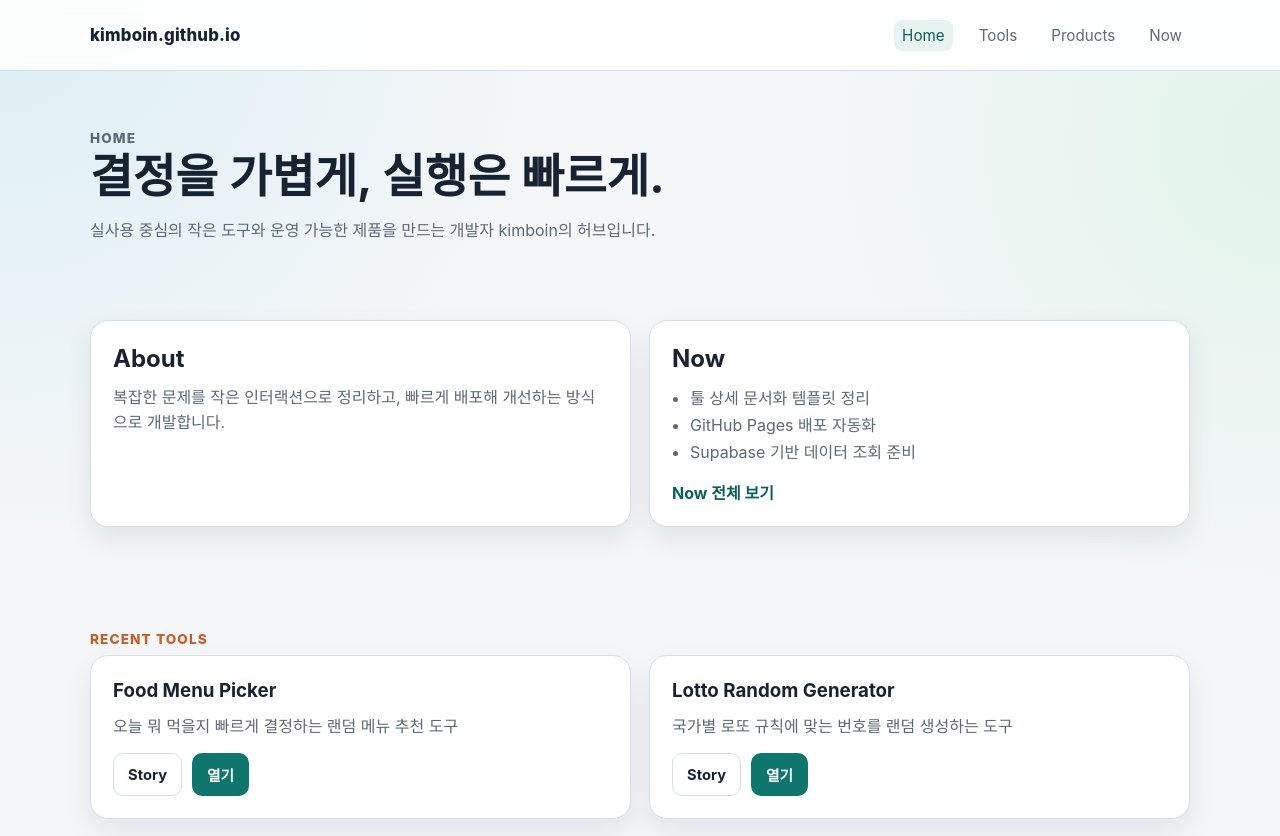
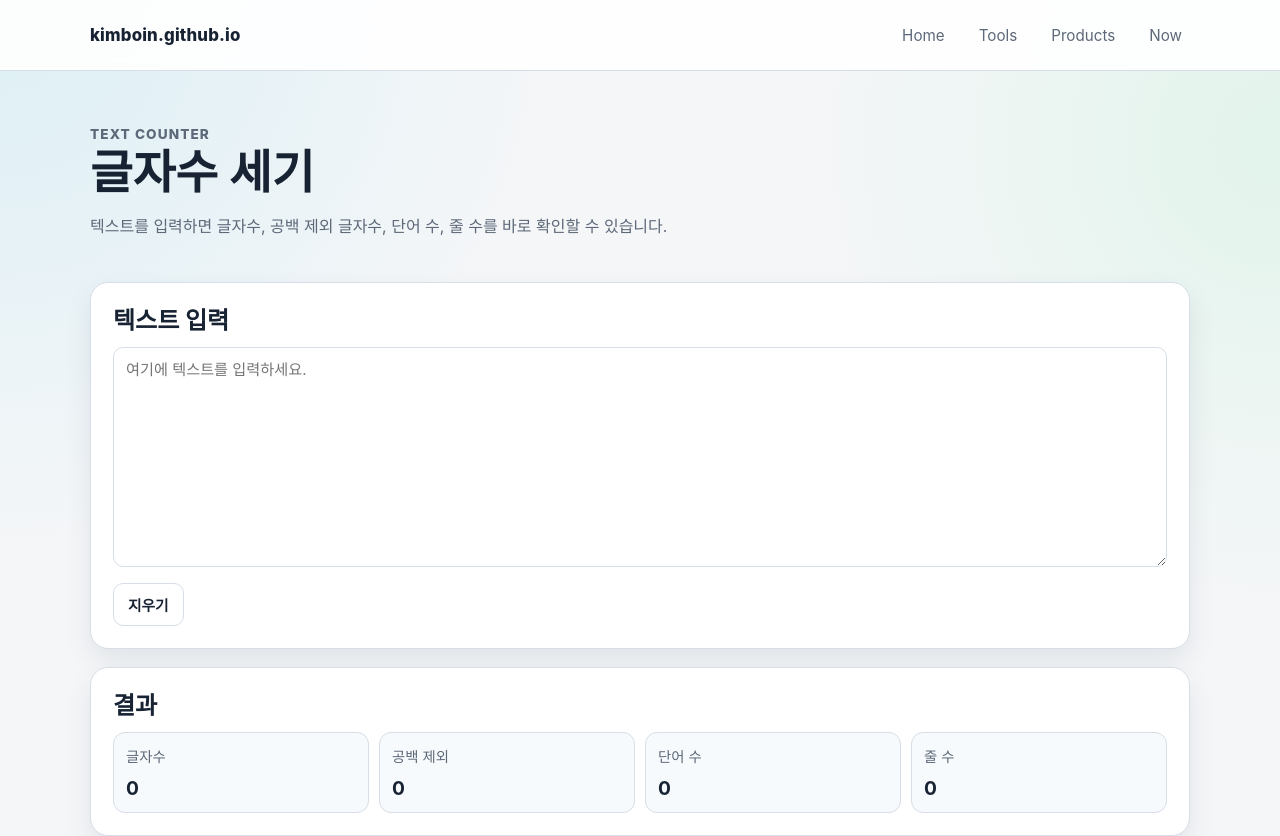
Before and after one commit to kimboin/kimboin.github.io, a React (Vite) app: page /text-counter in a window 1280 px wide. Before the commit this address led to /. Shown: the top 836 px of the page. Built offline with nearby package versions, Linux system fonts and the light colour scheme.

Commit message:
글자수세기

```diff
--- a/src/App.jsx
+++ b/src/App.jsx
@@ -8,6 +8,7 @@ import NowPage from './pages/NowPage';
 import StoryPage from './pages/StoryPage';
 import FoodMenuPickerPage from './pages/FoodMenuPickerPage';
 import LottoRandomGeneratorPage from './pages/LottoRandomGeneratorPage';
+import TextCounterPage from './pages/TextCounterPage';
 
 function App() {
   return (
@@ -21,6 +22,7 @@ function App() {
         <Route path="/stories/:storySlug" element={<StoryPage />} />
         <Route path="/food-menu-picker" element={<FoodMenuPickerPage />} />
         <Route path="/lotto-random-generator" element={<LottoRandomGeneratorPage />} />
+        <Route path="/text-counter" element={<TextCounterPage />} />
         <Route path="*" element={<Navigate to="/" replace />} />
       </Routes>
     </SiteLayout>
--- a/src/components/SeoMeta.jsx
+++ b/src/components/SeoMeta.jsx
@@ -29,6 +29,11 @@ const META_BY_ROUTE = [
     match: (path) => path === '/lotto-random-generator',
     title: 'Lotto Random Generator | 국가별 로또 번호 생성기',
     description: '국가별 로또 규칙에 맞춰 중복 없는 번호를 빠르게 생성하는 도구'
+  },
+  {
+    match: (path) => path === '/text-counter',
+    title: '글자수 세기 | Text Counter',
+    description: '입력한 텍스트의 글자수, 공백 제외 글자수, 단어 수, 줄 수를 실시간으로 계산하는 도구'
   },
   {
     match: (path) => path === '/products',
--- a/src/data/content.js
+++ b/src/data/content.js
@@ -1,4 +1,17 @@
 export const tools = [
+  {
+    slug: 'text-counter',
+    name: 'Text Counter',
+    oneLiner: '입력한 텍스트의 글자수와 단어 수를 실시간으로 확인하는 도구',
+    why: '글 작성이나 제출 전 분량을 빠르게 확인할 수 있는 간단한 도구가 필요했습니다.',
+    how: [
+      '텍스트 입력창에 문장을 붙여 넣거나 직접 입력합니다.',
+      '글자수, 공백 제외 글자수, 단어 수, 줄 수를 즉시 확인합니다.',
+      '필요하면 지우기 버튼으로 빠르게 초기화합니다.'
+    ],
+    learned: '즉시 피드백이 필요한 도구는 결과를 분리하지 않고 한 화면에서 보여주는 것이 효율적이었습니다.',
+    openUrl: '/text-counter/'
+  },
   {
     slug: 'food-menu-picker',
     name: 'Food Menu Picker',
--- /dev/null
+++ b/src/pages/TextCounterPage.jsx
@@ -0,0 +1,79 @@
+import { useEffect, useMemo, useState } from 'react';
+import { trackEvent } from '../lib/analytics';
+
+function TextCounterPage() {
+  const [text, setText] = useState('');
+
+  const stats = useMemo(() => {
+    const characters = text.length;
+    const charactersNoSpaces = text.replace(/\s/g, '').length;
+    const words = text.trim() ? text.trim().split(/\s+/).length : 0;
+    const lines = text ? text.split(/\r\n|\r|\n/).length : 0;
+
+    return { characters, charactersNoSpaces, words, lines };
+  }, [text]);
+
+  useEffect(() => {
+    trackEvent('tool_open', { tool_name: 'text-counter' });
+  }, []);
+
+  function onClear() {
+    if (!text) {
+      return;
+    }
+    setText('');
+    trackEvent('tool_reset', { tool_name: 'text-counter' });
+  }
+
+  return (
+    <section className="section">
+      <div className="container tool-layout">
+        <header className="hero tool-hero">
+          <p className="kicker">TEXT COUNTER</p>
+          <h1>글자수 세기</h1>
+          <p>텍스트를 입력하면 글자수, 공백 제외 글자수, 단어 수, 줄 수를 바로 확인할 수 있습니다.</p>
+        </header>
+
+        <section className="card">
+          <h2>텍스트 입력</h2>
+          <textarea
+            className="text-counter-input"
+            placeholder="여기에 텍스트를 입력하세요."
+            value={text}
+            onChange={(event) => setText(event.target.value)}
+            aria-label="글자수 계산 텍스트 입력"
+          />
+          <div className="actions">
+            <button type="button" className="button ghost" onClick={onClear}>
+              지우기
+            </button>
+          </div>
+        </section>
+
+        <section className="card" aria-live="polite">
+          <h2>결과</h2>
+          <div className="counter-stats">
+            <article className="counter-stat">
+              <p className="counter-label">글자수</p>
+              <strong>{stats.characters.toLocaleString()}</strong>
+            </article>
+            <article className="counter-stat">
+              <p className="counter-label">공백 제외</p>
+              <strong>{stats.charactersNoSpaces.toLocaleString()}</strong>
+            </article>
+            <article className="counter-stat">
+              <p className="counter-label">단어 수</p>
+              <strong>{stats.words.toLocaleString()}</strong>
+            </article>
+            <article className="counter-stat">
+              <p className="counter-label">줄 수</p>
+              <strong>{stats.lines.toLocaleString()}</strong>
+            </article>
+          </div>
+        </section>
+      </div>
+    </section>
+  );
+}
+
+export default TextCounterPage;
--- a/src/styles.css
+++ b/src/styles.css
@@ -146,7 +146,8 @@ a {
 .text-link:focus-visible,
 .tab-btn:focus-visible,
 .lotto-tab:focus-visible,
-input:focus-visible {
+input:focus-visible,
+textarea:focus-visible {
   outline: 2px solid var(--primary);
   outline-offset: 2px;
 }
@@ -422,11 +423,21 @@ main {
 
 .menu-form input,
 .controls input,
-.custom-field input {
+.custom-field input,
+.text-counter-input {
   border: 1px solid var(--border);
   border-radius: 10px;
   padding: 10px 12px;
   font-size: 0.95rem;
+}
+
+.text-counter-input {
+  width: 100%;
+  min-height: 220px;
+  resize: vertical;
+  margin-bottom: 12px;
+  line-height: 1.6;
+  font-family: inherit;
 }
 
 .menu-form input {
@@ -610,6 +621,28 @@ main {
   border: 0;
 }
 
+.counter-stats {
+  display: grid;
+  grid-template-columns: repeat(4, minmax(0, 1fr));
+  gap: 10px;
+}
+
+.counter-stat {
+  border: 1px solid var(--border);
+  border-radius: 12px;
+  padding: 12px;
+  background: #f7fafc;
+}
+
+.counter-stat p {
+  margin: 0 0 8px;
+  font-size: 0.9rem;
+}
+
+.counter-stat strong {
+  font-size: 1.2rem;
+}
+
 @media (max-width: 980px) {
   .grid.three {
     grid-template-columns: repeat(2, minmax(0, 1fr));
@@ -624,6 +657,10 @@ main {
 
   .custom-controls {
     grid-template-columns: 1fr;
+  }
+
+  .counter-stats {
+    grid-template-columns: repeat(2, minmax(0, 1fr));
   }
 }
 
```
Also changed, not shown: 5 other files (tests, documents, lock files or other folders).
